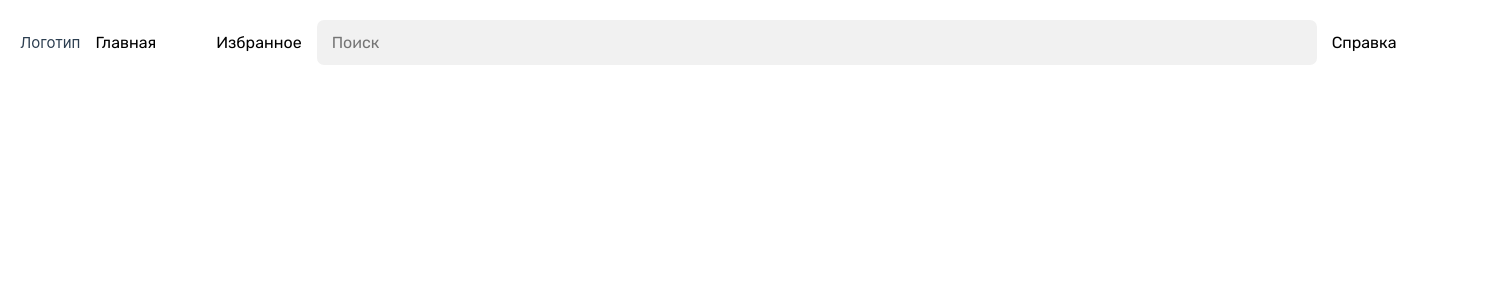
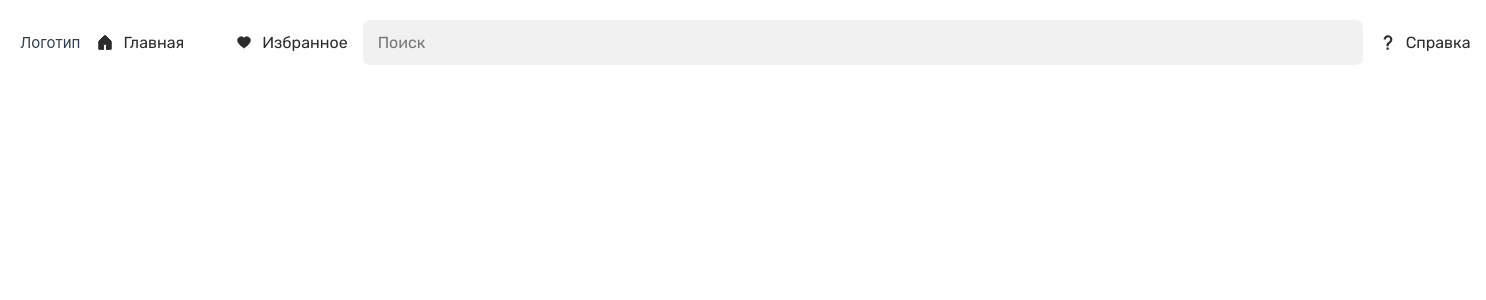
Before and after one commit to dashazh7/UnsplashApiClient, a Vue app: page /search in a window 1280 px wide. Shown: the top 300 px of the page, 1486 px wide, since content can reach past the window. Built offline with nearby package versions, Linux system fonts and the light colour scheme.

Commit message:
added icons to links in header

```diff
--- a/src/components/Card.vue
+++ b/src/components/Card.vue
@@ -13,7 +13,6 @@ defineProps({
 <template>
 <div class="card" @mouseenter="isHover=true" @mouseleave="isHover=false">
   <img :src="url"/>
-<!--  <div class="over" v-if="isHover"></div>-->
   <ButtonHeart  v-if="isHover"></ButtonHeart>
 </div>
 </template>
@@ -48,5 +47,4 @@ img {
   background-color: rgba(0, 0, 0, 0.5);
 }
 
-
 </style>
--- a/src/components/Header.vue
+++ b/src/components/Header.vue
@@ -2,7 +2,9 @@
 import Search from "@/components/Search.vue";
 import { useRoute, useRouter } from "vue-router";
 import {ref, watch} from "vue";
-import ButtonHeart from "@/components/ButtonHeart.vue";
+import IconHeart from "@/components/icons/IconHeart.vue";
+import IconHome from "@/components/icons/IconHome.vue";
+import IconInfo from "@/components/icons/IconInfo.vue";
 
 const router = useRouter();
 const query = ref("");
@@ -16,18 +18,37 @@ const onSearch = () => {
 watch(() => route.name, (newValue) => { if (newValue === 'search') return;
   query.value = "";})
 
+const isRouteActive = (routeName) => {
+  return route.name === routeName;
+}
+
 </script>
 
 <template>
   <header class="header">
     <div class="logo">Логотип</div>
     <div class="links left-links">
-      <router-link to="/" class="link">Главная</router-link>
-      <router-link to="/saved" class="link">Избранное</router-link>
+      <router-link to="/" class="link">
+        <div class="link-content">
+          <IconHome :fill="isRouteActive('home') ? 'white' : '#2C2C2C'" :stroke="isRouteActive('home') ? 'white' : '#2C2C2C'" class="link-icon"></IconHome>
+          Главная
+        </div>
+      </router-link>
+      <router-link to="/saved" class="link">
+        <div class="link-content">
+          <IconHeart :fill="isRouteActive('saved') ? 'white' : '#2C2C2C'" :stroke="isRouteActive('saved') ? 'white' : '#2C2C2C'" class="link-icon"></IconHeart>
+          Избранное
+        </div>
+      </router-link>
     </div>
     <Search v-model="query" @search="onSearch"/>
     <div class="links right-links">
-      <router-link to="/info" class="link">Справка</router-link>
+      <router-link to="/info" class="link">
+        <div class="link-content">
+          <IconInfo class="link-icon"></IconInfo>
+          Справка
+        </div>
+      </router-link>
     </div>
   </header>
 </template>
@@ -43,14 +64,14 @@ watch(() => route.name, (newValue) => { if (newValue === 'search') return;
 
 .links {
   display: flex;
-  gap: 30px;
+  gap: 20px;
 }
 
 .link {
   font-family: "Rubik", sans-serif;
   font-weight: 400;
   text-decoration: none;
-  color: #000;
+  color: #2C2C2C;
   font-size: 16px;
   padding: 10px 15px;
 }
@@ -60,4 +81,16 @@ watch(() => route.name, (newValue) => { if (newValue === 'search') return;
   color: white;
   border-radius: 15px;
 }
+
+.link-content {
+  display: flex;
+  align-items: center;
+}
+
+.link-icon {
+  width: 20px;
+  height: 15px;
+  margin-right: 8px;
+}
+
 </style>
--- /dev/null
+++ b/src/components/icons/IconHome.vue
@@ -0,0 +1,19 @@
+<template>
+  <svg xmlns="http://www.w3.org/2000/svg" width="38" height="45" viewBox="0 0 38 45" fill="none">
+    <path d="M1.01692 17.9833L17.3503 1.64997C18.2614 0.739074 19.7384 0.739074 20.6496 1.64997L36.9829 17.9833C37.4205 18.4208 37.6666 19.0142 37.6666 19.633V42.0003C37.6666 43.289 36.6219 44.3336 35.3333 44.3336H23.6666V28.0003H14.3333V44.3336H2.66659C1.37792 44.3336 0.333252 43.289 0.333252 42.0003V19.633C0.333252 19.0142 0.579303 18.4208 1.01692 17.9833Z" :stroke="stroke" :fill="fill" stroke-width="3"/>
+  </svg>
+</template>
+
+<script setup lang="ts">
+defineProps(
+    {
+      fill: {
+        type: String
+      },
+      stroke: {
+        type: String,
+        default: 'black'
+      }
+    }
+)
+</script>
--- /dev/null
+++ b/src/components/icons/IconInfo.vue
@@ -0,0 +1,8 @@
+<template>
+  <svg xmlns="http://www.w3.org/2000/svg" width="29" height="47" viewBox="0 0 29 47" fill="none">
+    <path d="M16.7917 46.4165H9.91667V39.5415H16.7917V46.4165ZM16.7917 34.9581H9.91667V34.9421C9.91667 31.1608 9.91667 27.8952 11.4567 25.6081C12.6548 24.0897 14.1455 22.8272 15.8406 21.8956C16.606 21.4052 17.3279 20.94 17.9352 20.4565C20.5967 18.3964 21.7934 14.9609 20.9877 11.6931C19.7129 8.64557 16.4691 6.91634 13.2283 7.55661C9.98753 8.19688 7.6451 11.0297 7.625 14.3331H0.75C0.75 6.73922 6.90608 0.58307 14.5 0.58307C19.7829 0.567261 24.6141 3.55988 26.9529 8.29688C29.0537 13.1234 28.2232 18.7249 24.8125 22.7344C23.7755 23.8836 22.6116 24.9115 21.3429 25.7983C20.2328 26.5641 19.2201 27.4621 18.3271 28.4727C17.065 30.3852 16.5211 32.6828 16.7917 34.9581Z" fill="#2C2C2C"/>
+  </svg>
+</template>
+
+<script setup lang="ts">
+</script>
```
